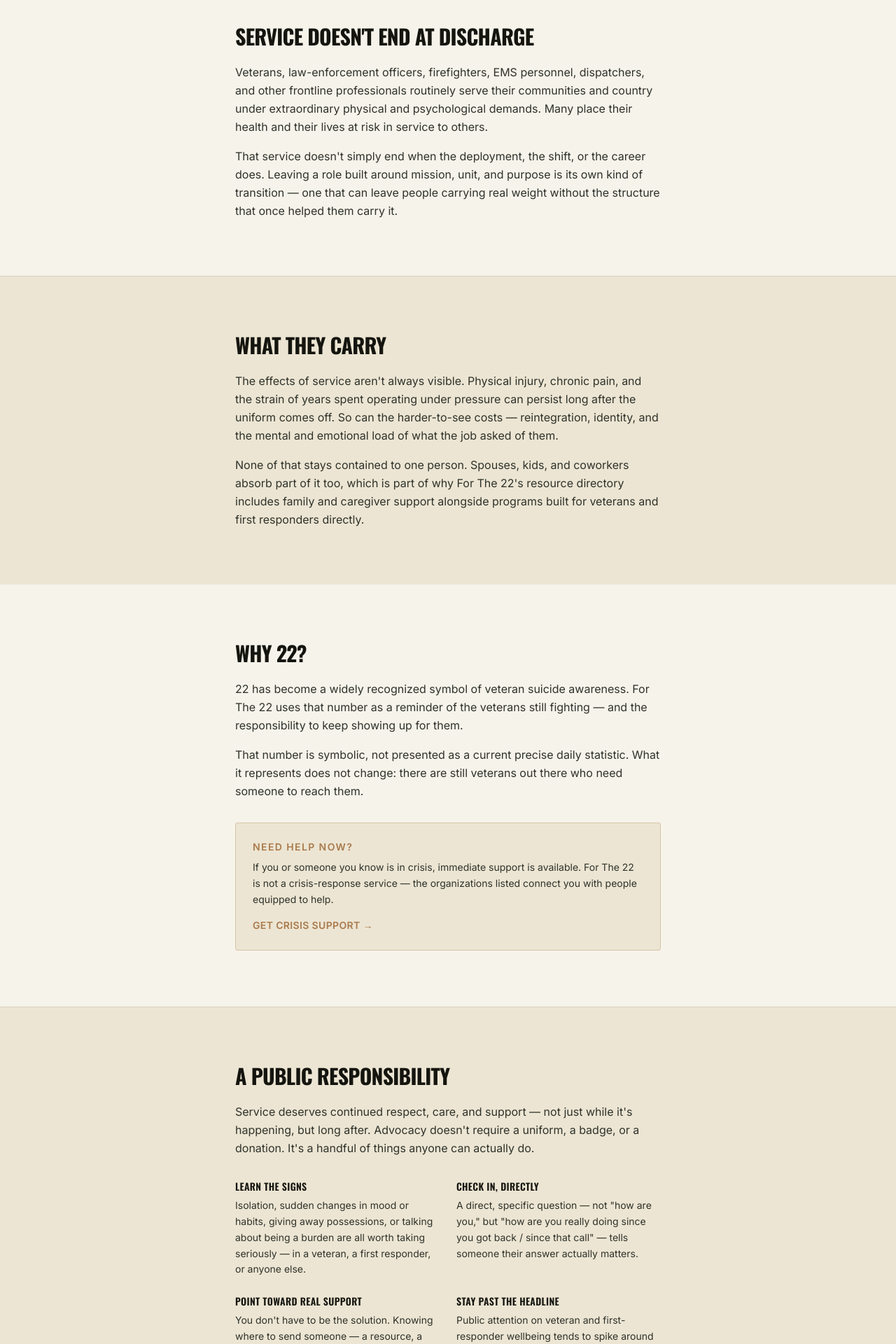
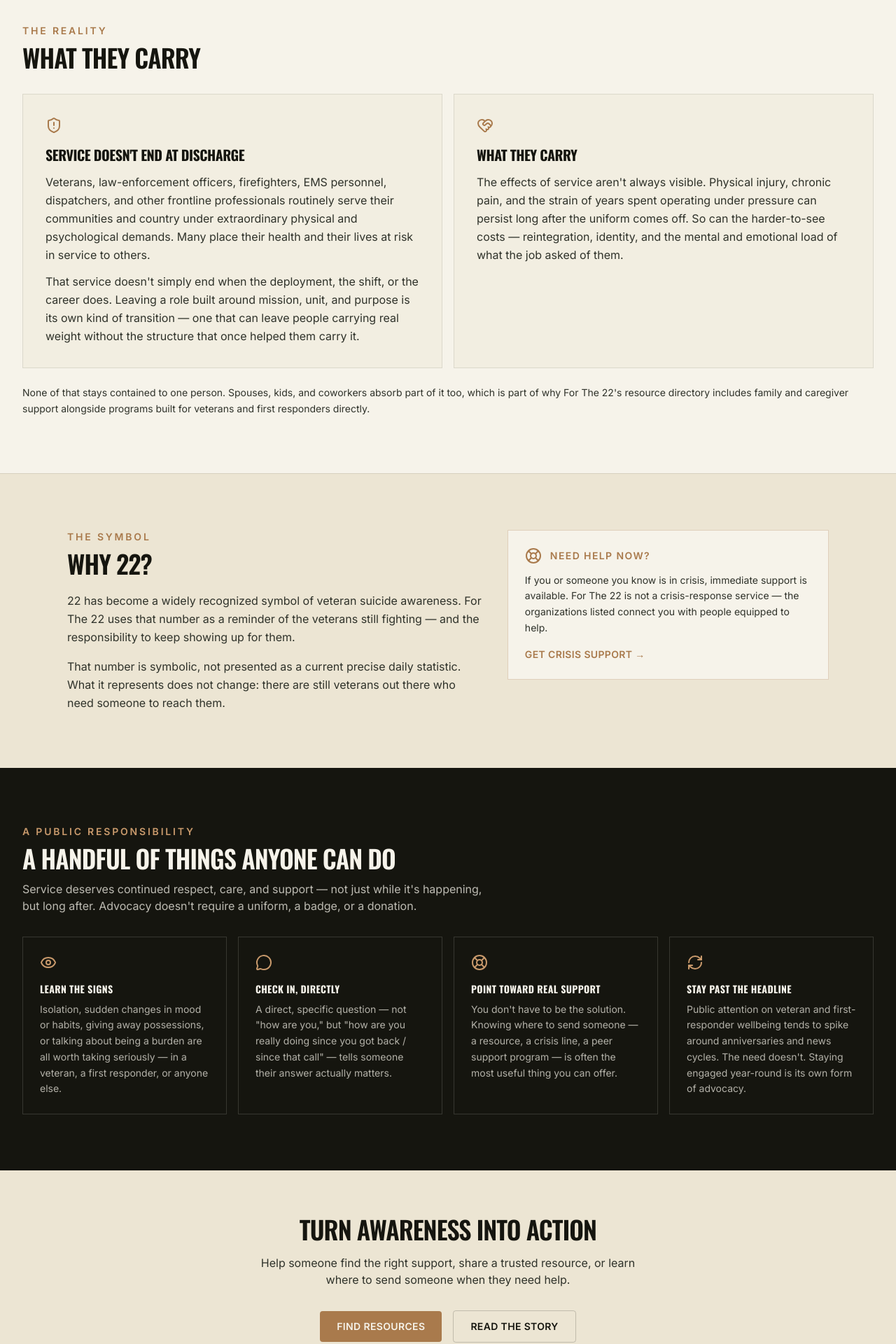
Before and after one commit to S13RRA-04/70-for-70, a Next.js app: page /advocacy in a window 1280 px wide. Shown: the part 400-2320 px from the top of the page at 70% size. Built offline with nearby package versions, Linux system fonts and the light colour scheme; no server answers.

Commit message:
Refactor code structure for improved readability and maintainability

```diff
--- a/src/app/advocacy/page.tsx
+++ b/src/app/advocacy/page.tsx
@@ -1,7 +1,8 @@
 import Link from "next/link";
+import { ShieldAlert, HeartHandshake, Eye, MessageCircle, LifeBuoy, RefreshCw } from "lucide-react";
 import { Container } from "@/components/shared/container";
 import { SectionHeading } from "@/components/shared/section-heading";
-import { CTAButton } from "@/components/shared/cta-button";
+import { CTASection } from "@/components/shared/cta-section";
 import { findAboutSubsection } from "@/lib/content/about";
 import { SITE_NAME } from "@/lib/constants";
 import { pageMetadata } from "@/lib/metadata";
@@ -12,20 +13,42 @@
   canonical: "/advocacy",
 });
 
+const THE_REALITY = [
+  {
+    icon: ShieldAlert,
+    title: "Service Doesn't End at Discharge",
+    body: [
+      "Veterans, law-enforcement officers, firefighters, EMS personnel, dispatchers, and other frontline professionals routinely serve their communities and country under extraordinary physical and psychological demands. Many place their health and their lives at risk in service to others.",
+      "That service doesn't simply end when the deployment, the shift, or the career does. Leaving a role built around mission, unit, and purpose is its own kind of transition — one that can leave people carrying real weight without the structure that once helped them carry it.",
+    ],
+  },
+  {
+    icon: HeartHandshake,
+    title: "What They Carry",
+    body: [
+      "The effects of service aren't always visible. Physical injury, chronic pain, and the strain of years spent operating under pressure can persist long after the uniform comes off. So can the harder-to-see costs — reintegration, identity, and the mental and emotional load of what the job asked of them.",
+    ],
+  },
+] as const;
+
 const HOW_TO_HELP = [
   {
+    icon: Eye,
     title: "Learn the Signs",
     body: "Isolation, sudden changes in mood or habits, giving away possessions, or talking about being a burden are all worth taking seriously — in a veteran, a first responder, or anyone else.",
   },
   {
+    icon: MessageCircle,
     title: "Check In, Directly",
     body: "A direct, specific question — not \"how are you,\" but \"how are you really doing since you got back / since that call\" — tells someone their answer actually matters.",
   },
   {
+    icon: LifeBuoy,
     title: "Point Toward Real Support",
     body: "You don't have to be the solution. Knowing where to send someone — a resource, a crisis line, a peer support program — is often the most useful thing you can offer.",
   },
   {
+    icon: RefreshCw,
     title: "Stay Past the Headline",
     body: "Public attention on veteran and first-responder wellbeing tends to spike around anniversaries and news cycles. The need doesn't. Staying engaged year-round is its own form of advocacy.",
   },
@@ -36,6 +59,7 @@
 
   return (
     <>
+      {/* Hero */}
       <section className="border-b border-ink/10 bg-sand-light py-16 sm:py-20">
         <Container className="max-w-2xl">
           <SectionHeading
@@ -47,67 +71,54 @@
         </Container>
       </section>
 
+      {/* The Reality — two-column icon-led narrative, not stacked full-width text */}
       <section className="py-16 sm:py-20">
-        <Container className="max-w-2xl">
-          <h2 className="font-display text-2xl font-bold uppercase tracking-tight text-ink sm:text-3xl">
-            Service Doesn&apos;t End at Discharge
-          </h2>
-          <div className="mt-5 space-y-4 text-base leading-relaxed text-charcoal-light">
-            <p>
-              Veterans, law-enforcement officers, firefighters, EMS personnel, dispatchers, and
-              other frontline professionals routinely serve their communities and country under
-              extraordinary physical and psychological demands. Many place their health and
-              their lives at risk in service to others.
+        <Container className="max-w-[1400px]">
+          <SectionHeading eyebrow="The Reality" title="What They Carry" />
+          <div className="mt-8 grid gap-4 sm:grid-cols-2">
+            {THE_REALITY.map((item) => (
+              <div key={item.title} className="border border-ink/10 bg-sand-light/40 p-8">
+                <item.icon className="h-6 w-6 text-bronze" aria-hidden="true" />
+                <h3 className="mt-4 font-display text-xl font-bold uppercase tracking-tight text-ink">
+                  {item.title}
+                </h3>
+                <div className="mt-3 space-y-3 text-base leading-relaxed text-charcoal-light">
+                  {item.body.map((paragraph, i) => (
+                    <p key={i}>{paragraph}</p>
+                  ))}
+                </div>
+              </div>
+            ))}
+          </div>
+          <p className="mt-6 text-sm leading-relaxed text-charcoal-light">
+            None of that stays contained to one person. Spouses, kids, and coworkers absorb part of
+            it too, which is part of why {SITE_NAME}&apos;s resource directory includes family and
+            caregiver support alongside programs built for veterans and first responders directly.
           </p>
-            <p>
-              That service doesn&apos;t simply end when the deployment, the shift, or the career
-              does. Leaving a role built around mission, unit, and purpose is its own kind of
-              transition — one that can leave people carrying real weight without the structure
-              that once helped them carry it.
-            </p>
-          </div>
-        </Container>
-      </section>
-
-      <section className="border-t border-ink/10 bg-sand-light py-16 sm:py-20">
-        <Container className="max-w-2xl">
-          <h2 className="font-display text-2xl font-bold uppercase tracking-tight text-ink sm:text-3xl">
-            What They Carry
-          </h2>
-          <div className="mt-5 space-y-4 text-base leading-relaxed text-charcoal-light">
-            <p>
-              The effects of service aren&apos;t always visible. Physical injury, chronic pain,
-              and the strain of years spent operating under pressure can persist long after the
-              uniform comes off. So can the harder-to-see costs — reintegration, identity, and
-              the mental and emotional load of what the job asked of them.
-            </p>
-            <p>
-              None of that stays contained to one person. Spouses, kids, and coworkers absorb
-              part of it too, which is part of why {SITE_NAME}&apos;s resource directory
-              includes family and caregiver support alongside programs built for veterans and
-              first responders directly.
-            </p>
-          </div>
         </Container>
       </section>
 
       {why22 && (
-        <section className="py-16 sm:py-20">
-          <Container className="max-w-2xl">
-            <h2 className="font-display text-2xl font-bold uppercase tracking-tight text-ink sm:text-3xl">
-              {why22.heading}
-            </h2>
+        <section className="border-t border-ink/10 bg-sand-light py-16 sm:py-20">
+          <Container className="max-w-6xl">
+            <div className="grid gap-8 lg:grid-cols-[1.3fr_1fr] lg:items-start">
+              <div>
+                <SectionHeading eyebrow="The Symbol" title={why22.heading} />
                 <div className="mt-5 space-y-4 text-base leading-relaxed text-charcoal-light">
                   {why22.body.map((paragraph, i) => (
                     <p key={i}>{paragraph}</p>
                   ))}
                 </div>
+              </div>
 
-            <div className="mt-8 rounded-sm border border-bronze/30 bg-sand-light p-6">
+              <div className="border border-bronze/30 bg-off-white p-6">
+                <div className="flex items-center gap-3">
+                  <LifeBuoy className="h-6 w-6 shrink-0 text-bronze" aria-hidden="true" />
                   <p className="text-sm font-semibold uppercase tracking-widest text-bronze">
                     Need Help Now?
                   </p>
-              <p className="mt-2 text-sm leading-relaxed text-charcoal-light">
+                </div>
+                <p className="mt-3 text-sm leading-relaxed text-charcoal-light">
                   If you or someone you know is in crisis, immediate support is available.{" "}
                   {SITE_NAME} is not a crisis-response service — the organizations listed connect
                   you with people equipped to help.
@@ -119,50 +130,43 @@
                   Get Crisis Support &rarr;
                 </Link>
               </div>
+            </div>
           </Container>
         </section>
       )}
 
-      <section className="border-t border-ink/10 bg-sand-light py-16 sm:py-20">
-        <Container className="max-w-2xl">
-          <h2 className="font-display text-2xl font-bold uppercase tracking-tight text-ink sm:text-3xl">
-            A Public Responsibility
-          </h2>
-          <p className="mt-5 text-base leading-relaxed text-charcoal-light">
-            Service deserves continued respect, care, and support — not just while it&apos;s
-            happening, but long after. Advocacy doesn&apos;t require a uniform, a badge, or a
-            donation. It&apos;s a handful of things anyone can actually do.
-          </p>
-          <div className="mt-8 grid gap-6 sm:grid-cols-2">
+      {/* A Public Responsibility — four-up icon-card grid instead of a two-column list */}
+      <section className="border-t border-ink/10 bg-ink py-16 text-off-white sm:py-20">
+        <Container className="max-w-[1400px]">
+          <SectionHeading
+            tone="dark"
+            eyebrow="A Public Responsibility"
+            title="A Handful of Things Anyone Can Do"
+            description="Service deserves continued respect, care, and support — not just while it's happening, but long after. Advocacy doesn't require a uniform, a badge, or a donation."
+          />
+          <div className="mt-8 grid gap-4 sm:grid-cols-2 lg:grid-cols-4">
             {HOW_TO_HELP.map((item) => (
-              <div key={item.title}>
-                <p className="font-display text-sm font-semibold uppercase tracking-wide text-ink">
+              <div key={item.title} className="border border-off-white/15 p-6">
+                <item.icon className="h-6 w-6 text-bronze-light" aria-hidden="true" />
+                <h3 className="mt-4 font-display text-sm font-bold uppercase tracking-wide text-off-white">
                   {item.title}
-                </p>
-                <p className="mt-1.5 text-sm leading-relaxed text-charcoal-light">{item.body}</p>
+                </h3>
+                <p className="mt-2 text-sm leading-relaxed text-off-white/70">{item.body}</p>
               </div>
             ))}
           </div>
         </Container>
       </section>
 
-      <section className="bg-ink py-16 text-off-white sm:py-20">
-        <Container className="max-w-2xl text-center">
-          <p className="text-balance font-display text-2xl font-semibold uppercase tracking-tight sm:text-3xl">
-            Turn Awareness Into Action
-          </p>
-          <p className="mx-auto mt-3 max-w-xl text-base text-off-white/75">
-            Help someone find the right support, share a trusted resource, or learn where to
-            send someone when they need help.
-          </p>
-          <div className="mt-8 flex flex-wrap items-center justify-center gap-4">
-            <CTAButton href="/resources">Find Resources</CTAButton>
-            <CTAButton href="/about" variant="secondary" tone="dark">
-              Read the Story
-            </CTAButton>
-          </div>
-        </Container>
-      </section>
+      <CTASection
+        title="Turn Awareness Into Action"
+        description="Help someone find the right support, share a trusted resource, or learn where to send someone when they need help."
+        tone="light"
+        buttons={[
+          { label: "Find Resources", href: "/resources" },
+          { label: "Read the Story", href: "/about", variant: "secondary" },
+        ]}
+      />
     </>
   );
 }
```
Also changed, not shown: zealios_logo_black_whitebackground (1) (3).png (added), 1 other file (tests, documents, lock files or other folders). Lines whose indentation alone changed are shown as unchanged.
